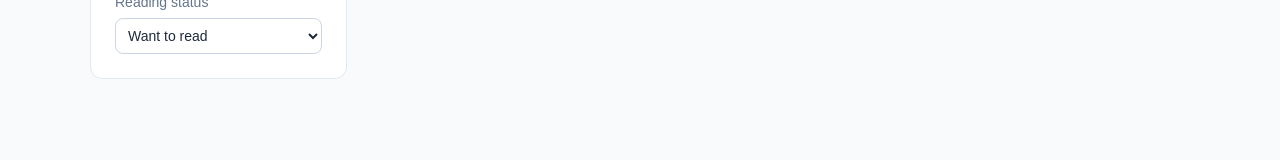
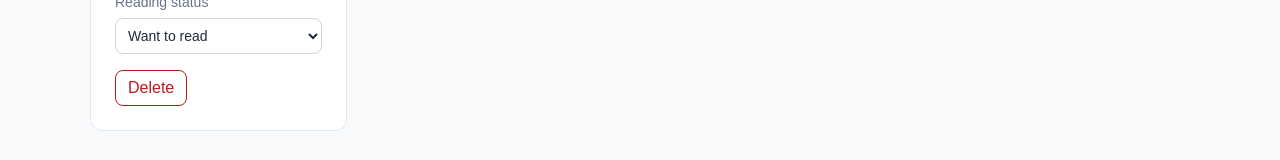
Before and after one commit to koninos/personal-library, a React (Vite) app in the folder client/: page / in a window 1280 px wide. Both pictures are taken after typing "Sample", "Sample" into the empty fields and a click on the button "Add book". Shown: the part 591-751 px from the top of the page. Built offline with nearby package versions, Linux system fonts and the light colour scheme.

Commit message:
Implement book deletion - in memory

```diff
--- a/client/src/app.tsx
+++ b/client/src/app.tsx
@@ -34,6 +34,12 @@ function App() {
     );
   }
 
+  function handleDeleteBook(bookId: Book["id"]) {
+    setBooks((currentBooks) =>
+      currentBooks.filter((book) => book.id !== bookId),
+    );
+  }
+
   return (
     <main className="library">
       <header className="library__header">
@@ -61,7 +67,11 @@ function App() {
           onFilterChange={setActiveFilter}
         />
 
-        <BookList books={filteredBooks} onStatusChange={handleStatusChange} />
+        <BookList
+          books={filteredBooks}
+          onStatusChange={handleStatusChange}
+          onDeleteBook={handleDeleteBook}
+        />
       </section>
     </main>
   );
--- a/client/src/components/bookList/bookList.scss
+++ b/client/src/components/bookList/bookList.scss
@@ -48,4 +48,24 @@
       font: inherit;
     }
   }
+
+  &__delete {
+    margin-top: $space-4;
+    padding: $space-2 $space-3;
+    border: 1px solid var(--color-error);
+    border-radius: $radius-sm;
+    background: var(--color-surface);
+    color: var(--color-error);
+    font: inherit;
+
+    &:hover {
+      background: var(--color-error);
+      color: var(--color-surface);
+    }
+
+    &:focus-visible {
+      outline: 2px solid var(--color-primary);
+      outline-offset: 2px;
+    }
+  }
 }
--- a/client/src/components/bookList/bookList.tsx
+++ b/client/src/components/bookList/bookList.tsx
@@ -4,9 +4,10 @@ import "./bookList.scss";
 interface BookListProps {
   books: Book[];
   onStatusChange: (bookId: Book["id"], status: BookStatus) => void;
+  onDeleteBook: (bookId: Book["id"]) => void;
 }
 
-function BookList({ books, onStatusChange }: BookListProps) {
+function BookList({ books, onStatusChange, onDeleteBook }: BookListProps) {
   if (books.length === 0) {
     return (
       <div className="library__grid">
@@ -37,6 +38,13 @@ function BookList({ books, onStatusChange }: BookListProps) {
               <option value="read">Read</option>
             </select>
           </label>
+          <button
+            className="book-card__delete"
+            type="button"
+            onClick={() => onDeleteBook(book.id)}
+          >
+            Delete
+          </button>
         </article>
       ))}
     </div>
```
